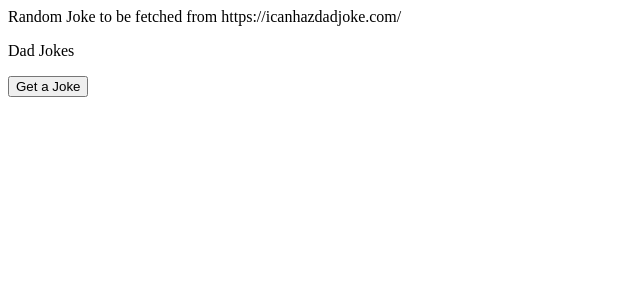
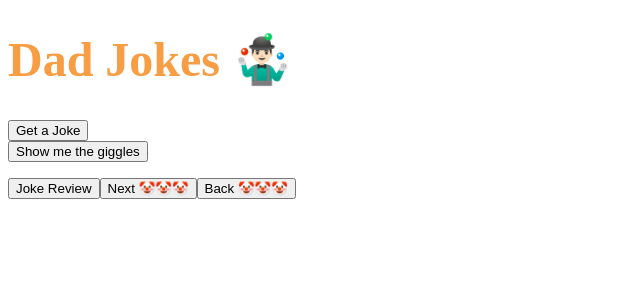
Before and after one commit to millipede-cpu/giggle-click, a React (Vite) app in the folder app/: page /joke-fetch in a window 1280 px wide. Shown: the top 300 px of the page, without its empty margins (0-640 px from the left). Built offline with nearby package versions, Linux system fonts and the light colour scheme.

Commit message:
JokeFetch route for random DadJokes, toggle button and random joke review button

```diff
--- a/app/src/JokeFetch.tsx
+++ b/app/src/JokeFetch.tsx
@@ -1,9 +1,32 @@
-import React from "react";
+import React, { useState } from "react";
+import { Link } from "react-router-dom";
+import styled from "styled-components";
+import BackButton from "./BackButton";
+import NextButton from "./NextButton";
 
-interface JokeFetchProps {
-  jokeHolder: string;
-  jokeButton: string;
-}
+const buttonText = [
+  "Ugh.",
+  "🤦🏻‍♂️",
+  "omg dad.",
+  "you are the worst",
+  "seriously",
+  "stop it.",
+  "please stop",
+  "that was the worst one",
+];
+
+const JokeFetch = () => {
+  /* Render json from fetchJoke()
+     when handleClick() event fires */
+  const [joke, setJoke] = useState("");
+  /* Toggle button with boolean values  */
+  const [toggle, setToggle] = useState(false);
+  /* Randomise array string value "Joke Review"
+     onClick button event fires */
+  const [index, setIndex] = useState(-1);
+
+  const startName = [""];
+  const randomJokeReview = index !== -1 ? buttonText[index] : startName[0];
 
   async function fetchJoke() {
     const response = await fetch("https://icanhazdadjoke.com", {
@@ -11,21 +34,48 @@ async function fetchJoke() {
         Accept: "application/json",
       },
     });
-  return response.json();
+    const data = response.json();
+    return data;
   }
 
   async function handleClick() {
     const { joke } = await fetchJoke();
-  console.log(joke);
+    setJoke(joke);
   }
-const JokeFetch: React.FC<JokeFetchProps> = (jokeHolder, jokeButton) => {
+
   return (
+    <>
+      <Title>Dad Jokes 🤹🏻‍♂️</Title>
       <div>
-      Random Joke to be fetched from https://icanhazdadjoke.com/
-      <p>Dad Jokes </p>
+        {joke === "" ? (
           <button onClick={handleClick}>Get a Joke</button>
+        ) : (
+          <p>Dad Jokes: {joke}</p>
+        )}
       </div>
+      <button onClick={() => setToggle(!toggle)}>Show me the giggles</button>
+      {toggle && <span>🙈😂🙉</span>}
+      <p>{randomJokeReview}</p>
+      <button
+        onClick={() => setIndex(Math.floor(Math.random() * buttonText.length))}
+      >
+        Joke Review
+      </button>
+
+      <Link to={"/"}>
+        <NextButton />
+      </Link>
+
+      <Link to={"/rate-joke"}>
+        <BackButton />
+      </Link>
+    </>
   );
 };
 
 export default JokeFetch;
+
+const Title = styled.h1`
+  font-size: 3rem;
+  color: #f79d44;
+`;
```
Lines whose indentation alone changed are shown as unchanged.
